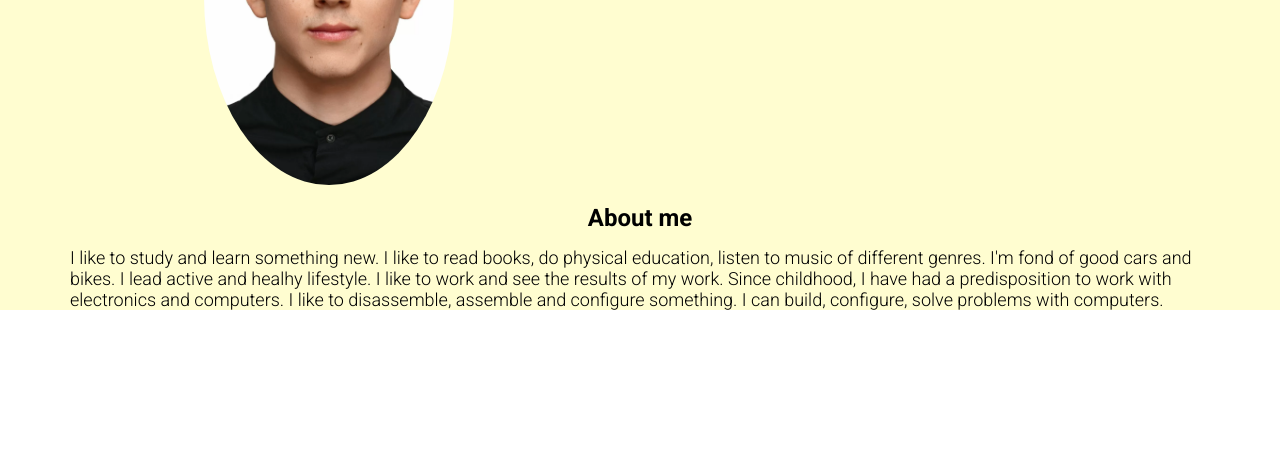
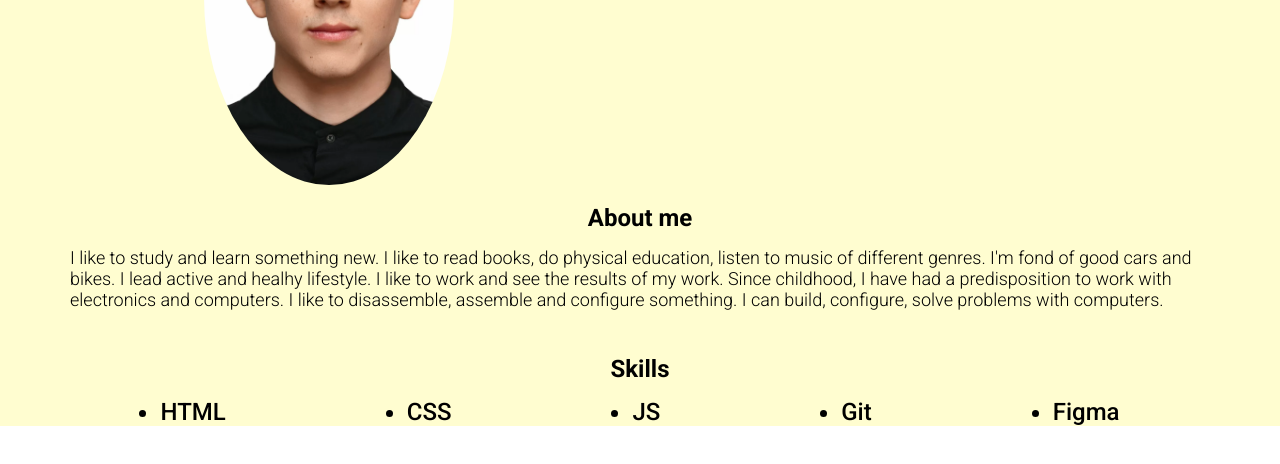
Before and after one commit to DeeBeeUA/rsschool-cv, a plain HTML site: page index.html in a window 1280 px wide. Shown: the part 256-720 px from the top of the page. Drawn offline with Linux system fonts and the light colour scheme.

Commit message:
feat: add skills section

```diff
--- a/index.html
+++ b/index.html
@@ -49,6 +49,18 @@
                 </div>
             </div>
         </div>
+        <div class="skills">
+            <div class="container">
+                <h2>Skills</h2>
+                <ul class="skills_list">
+                    <li class="skills_list_item">HTML</li>
+                    <li class="skills_list_item">CSS</li>
+                    <li class="skills_list_item">JS</li>
+                    <li class="skills_list_item">Git</li>
+                    <li class="skills_list_item">Figma</li>
+                </ul>
+            </div>
+        </div>
     </main>
     <footer>
 
--- a/style.css
+++ b/style.css
@@ -36,8 +36,8 @@ html {
 }
 
 .container {
-    max-width: 1140px;
-    margin: 0 auto;
+  max-width: 1140px;
+  margin: 0 auto;
 }
 
 header {
@@ -121,3 +121,29 @@ main {
   font-weight: 300;
   font-size: 18px;
 }
+
+/* section skills */
+
+.skills {
+  margin-top: 45px;
+}
+
+.skills h2 {
+  font-family: Roboto;
+  font-weight: 700;
+  font-size: 24px;
+  text-align: center;
+}
+
+.skills_list {
+  margin-top: 15px;
+  display: flex;
+  justify-content: space-around;
+  padding: 0;
+}
+
+.skills_list_item {
+  font-family: Roboto;
+  font-weight: 500;
+  font-size: 24px;
+}
```
